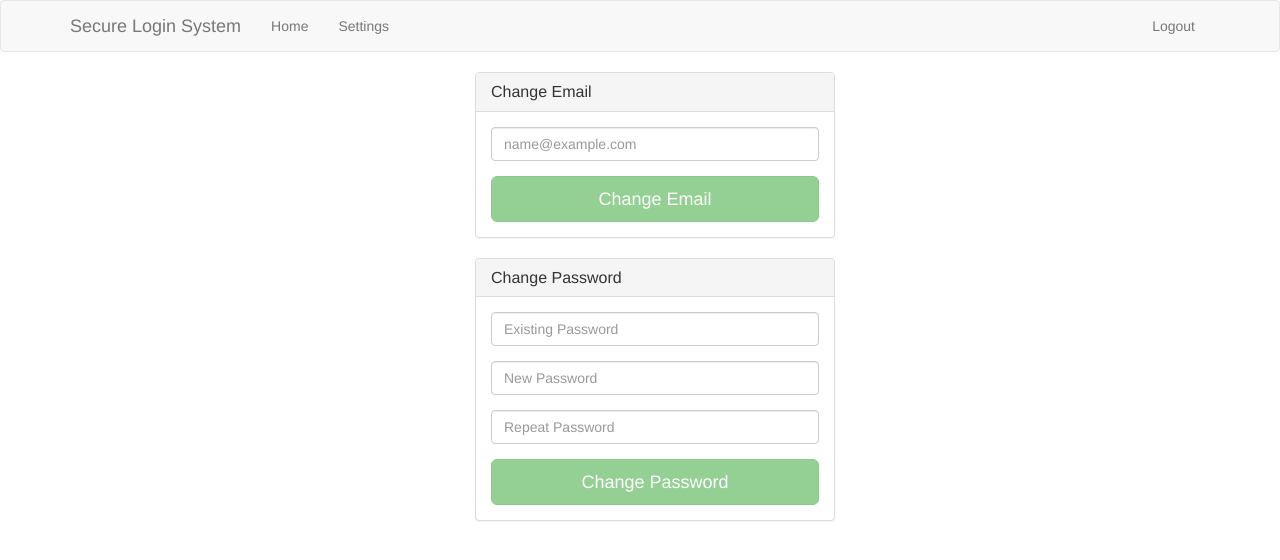
After one commit to octolus-pos/simple-login-system, a PHP site: page /settings.php in a window 1280 px wide. The commit adds this page. Shown: the top 560 px of the page. Run offline with PHP 8.4, Linux system fonts and the light colour scheme; the visitor is signed in with stand-in values (Sample User, id 1); some libraries are stand-ins or nearby versions.

Commit message:
settings & rank
added ability to be administrator (ranks etc) as well as modifying user
settings such as email and password.

```diff
--- a/php/class/user.class.php
+++ b/php/class/user.class.php
@@ -167,6 +167,15 @@ class User extends Database
         return header("Location: login.php");
     }
 
+    public static function isAdmin($rank)
+    {
+        if($rank == 1)
+        {
+            return true;
+        }
+
+        return false;
+    }
 
     private function logLogin($uid)
     {
@@ -182,4 +191,42 @@ class User extends Database
         }
     }
 
+    public function ChangePassword($uid, $existingpw, $newpw, $repeatpw)
+    {
+        if(!$this->validatePassword($newpw))
+        {
+            return false;
+        }
+
+        if($newpw != $repeatpw)
+        {
+            return false;
+        }
+
+        $result = $this->Query("SELECT `password` FROM `users` WHERE `id` = :uid LIMIT 1;", array(":uid" => $uid));
+
+        if(!empty($result))
+        {
+            if(password_verify($existingpw, $result['password']))
+            {
+                $password = password_hash($newpw, PASSWORD_BCRYPT, array("cost" => 8));
+                $this->insert("UPDATE `users` SET `password` = :pw WHERE `users`.`id` = :uid", array(":pw" => $password, ":uid" => $uid));
+                return true;
+            }
+        }
+
+        return false;
+    }
+
+    public function UpdateEmail($uid, $email)
+    {
+        if(!$this->validateEmail($email))
+        {
+            return false;
+        }
+
+        $this->insert("UPDATE `users` SET `email` = :email WHERE `users`.`id` = :uid", array(":email" => $email, ":uid" => $uid));
+        return true;
+    }
+
 }
--- a/php/menu.php
+++ b/php/menu.php
@@ -47,6 +47,11 @@ if(isset($_SESSION['id']))
         <li><a href="register.php">Register</a></li>
       </ul>
       <?php } else { ?>
+
+      <ul class="nav navbar-nav">
+        <li><a href="index.php">Home</a>
+        <li><a href="settings.php">Settings</a>
+      </ul>
       <ul class="nav navbar-nav navbar-right">
         <li><a href="logout.php">Logout</a>
       </ul>
--- /dev/null
+++ b/settings.php
@@ -0,0 +1,129 @@
+<?php
+require_once("php/menu.php");
+
+if(!$info)
+{
+	header("Location: logout.php");
+	die();
+}
+
+
+if(isset($_POST['password'], $_POST['passwdrep']))
+{
+	if($user->ChangePassword($info['id'], $_POST['existingpw'], $_POST['password'], $_POST['passwdrep']))
+	{
+		echo '
+		<div class="container">
+		<div class="alert alert-success" role="alert">
+		<b>Success:</b> ÿour password have now been updated.
+		</div>
+		</div>
+		';
+	}
+	else
+	{
+		echo '
+		<div class="container">
+		<div class="alert alert-danger" role="alert">
+		<b>Error:</b> we couldn\'t update your password, perhaps you entered invalid current password - or not meeting our requirements?
+		</div>
+		</div>
+		';
+	}
+}
+else
+if(isset($_POST['email']))
+{
+	if($user->UpdateEmail($info['id'], $_POST['email']))
+	{
+		echo '
+		<div class="container">
+		<div class="alert alert-success" role="alert">
+		<b>Success:</b> your email address have now been updated.
+		</div>
+		</div>
+		';
+		$info = $user->getData($_SESSION['id']);
+	}
+	else
+	{
+		echo '
+		<div class="container">
+		<div class="alert alert-danger" role="alert">
+		<b>Error:</b> we could not update your email, perhaps someone else are using it - or it\'s invalid?
+		</div>
+		</div>
+		';
+	}
+}
+
+?>
+
+<script>
+$(function () {
+  $('[data-toggle="tooltip"]').tooltip()
+})
+</script>
+
+
+<div class="container">
+
+
+<div class="container">
+    <div class="row">
+    	<div class="col-md-4 col-md-offset-4">
+    		<div class="panel panel-default">
+			  	<div class="panel-heading">
+			    	<h3 class="panel-title">Change Email</h3>
+			 	</div>
+			  	<div class="panel-body">
+			    	<form accept-charset="UTF-8" role="form" data-toggle="validator" method="POST">
+                    <fieldset>
+			    	  	<div class="form-group">
+			    		    <input class="form-control" required name="email" placeholder="<?php echo htmlentities($info['email']); ?>" type="email">
+			    		</div>
+			    		<input class="btn btn-lg btn-success btn-block" type="submit" value="Change Email">
+			    	</fieldset>
+			      	</form>
+			    </div>
+			</div>
+		</div>
+	</div>
+
+
+    <div class="row">
+    	<div class="col-md-4 col-md-offset-4">
+    		<div class="panel panel-default">
+			  	<div class="panel-heading">
+			    	<h3 class="panel-title">Change Password</h3>
+			 	</div>
+			  	<div class="panel-body">
+			    	<form accept-charset="UTF-8" role="form" data-toggle="validator" method="POST">
+                    <fieldset>
+
+			    	  	<div class="form-group">
+			    		    <input class="form-control" required minlength="8" pattern="(?=^.{8,}$)((?=.*\d)|(?=.*\W+))(?![.\n])(?=.*[A-Z])(?=.*[a-z]).*$" name="existingpw" placeholder="Existing Password" type="password">
+			    		</div>
+
+			    	  	<div class="form-group">
+			    		    <input class="form-control" required minlength="8" pattern="(?=^.{8,}$)((?=.*\d)|(?=.*\W+))(?![.\n])(?=.*[A-Z])(?=.*[a-z]).*$" id="password" name="password" placeholder="New Password" type="password">
+			    		</div>
+			    	  	<div class="form-group">
+			    		    <input class="form-control" required minlength="8" pattern="(?=^.{8,}$)((?=.*\d)|(?=.*\W+))(?![.\n])(?=.*[A-Z])(?=.*[a-z]).*$" data-match="#password" name="passwdrep" placeholder="Repeat Password" type="password">
+			    		</div>
+
+			    		<input class="btn btn-lg btn-success btn-block" type="submit" value="Change Password">
+			    	</fieldset>
+			      	</form>
+			    </div>
+			</div>
+		</div>
+	</div>
+
+
+</div>
+
+</div>
+
+</body>
+</html>
```
Also changed, not shown: index.php (+7 -1 lines), sql/example.sql (+5 -4 lines).
